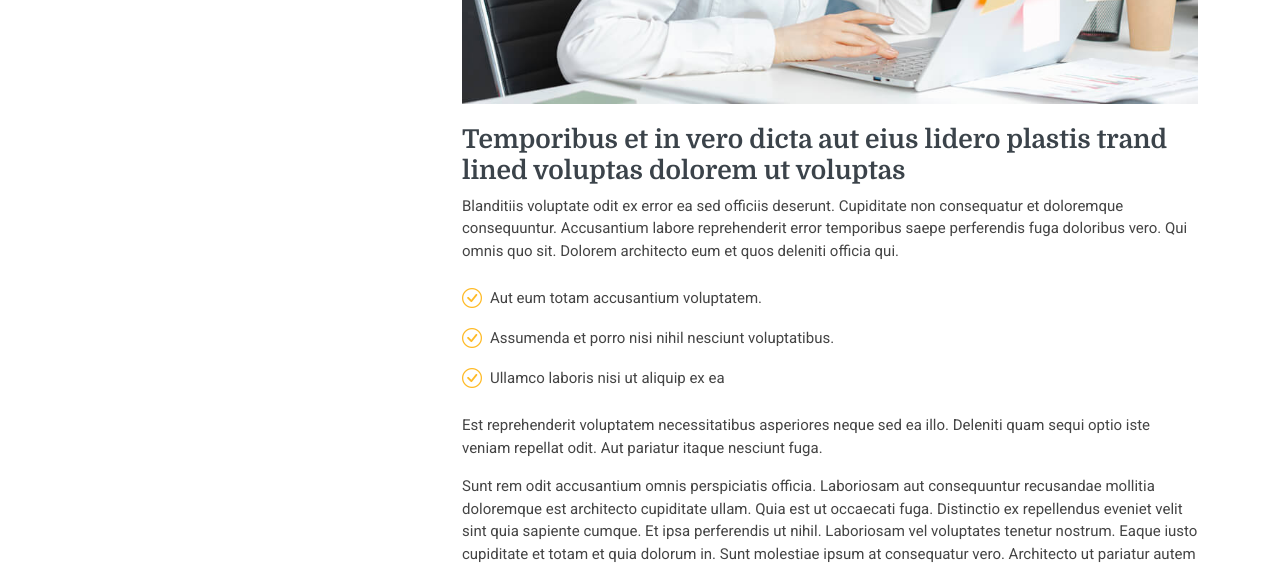
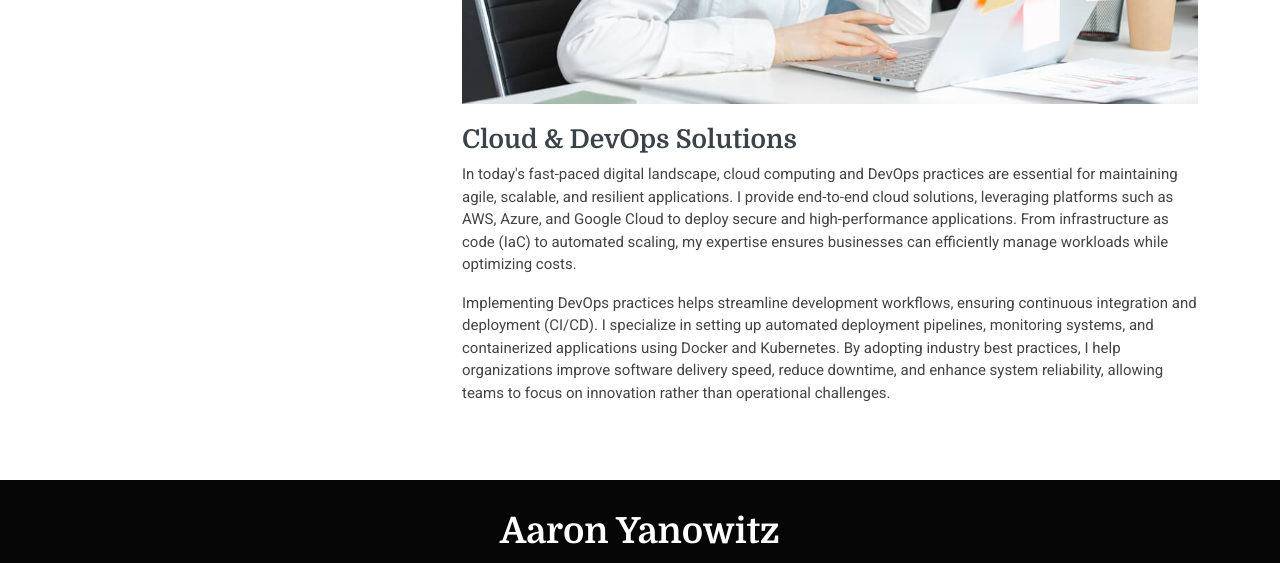
Before and after one commit to aaron-yanowitz/full-stack, a plain HTML site: page services/cloud.html in a window 1280 px wide. Shown: the part 810-1373 px from the top of the page. Drawn offline with Linux system fonts and the light colour scheme.

Commit message:
update services content

```diff
--- a/services/cloud.html
+++ b/services/cloud.html
@@ -96,20 +96,12 @@
 
           <div class="col-lg-8" data-aos="fade-up" data-aos-delay="200">
             <img src="../assets/img/services.jpg" alt="" class="img-fluid services-img">
-            <h3>Temporibus et in vero dicta aut eius lidero plastis trand lined voluptas dolorem ut voluptas</h3>
+            <h3>Cloud & DevOps Solutions</h3>
             <p>
-              Blanditiis voluptate odit ex error ea sed officiis deserunt. Cupiditate non consequatur et doloremque consequuntur. Accusantium labore reprehenderit error temporibus saepe perferendis fuga doloribus vero. Qui omnis quo sit. Dolorem architecto eum et quos deleniti officia qui.
-            </p>
-            <ul>
-              <li><i class="bi bi-check-circle"></i> <span>Aut eum totam accusantium voluptatem.</span></li>
-              <li><i class="bi bi-check-circle"></i> <span>Assumenda et porro nisi nihil nesciunt voluptatibus.</span></li>
-              <li><i class="bi bi-check-circle"></i> <span>Ullamco laboris nisi ut aliquip ex ea</span></li>
-            </ul>
-            <p>
-              Est reprehenderit voluptatem necessitatibus asperiores neque sed ea illo. Deleniti quam sequi optio iste veniam repellat odit. Aut pariatur itaque nesciunt fuga.
+              In today's fast-paced digital landscape, cloud computing and DevOps practices are essential for maintaining agile, scalable, and resilient applications. I provide end-to-end cloud solutions, leveraging platforms such as AWS, Azure, and Google Cloud to deploy secure and high-performance applications. From infrastructure as code (IaC) to automated scaling, my expertise ensures businesses can efficiently manage workloads while optimizing costs.
             </p>
             <p>
-              Sunt rem odit accusantium omnis perspiciatis officia. Laboriosam aut consequuntur recusandae mollitia doloremque est architecto cupiditate ullam. Quia est ut occaecati fuga. Distinctio ex repellendus eveniet velit sint quia sapiente cumque. Et ipsa perferendis ut nihil. Laboriosam vel voluptates tenetur nostrum. Eaque iusto cupiditate et totam et quia dolorum in. Sunt molestiae ipsum at consequatur vero. Architecto ut pariatur autem ad non cumque nesciunt qui maxime. Sunt eum quia impedit dolore alias explicabo ea.
+              Implementing DevOps practices helps streamline development workflows, ensuring continuous integration and deployment (CI/CD). I specialize in setting up automated deployment pipelines, monitoring systems, and containerized applications using Docker and Kubernetes. By adopting industry best practices, I help organizations improve software delivery speed, reduce downtime, and enhance system reliability, allowing teams to focus on innovation rather than operational challenges.
             </p>
           </div>
 
```
Also changed, not shown: services/api.html (+3 -11 lines), services/architecture.html (+3 -11 lines), services/web.html (+3 -11 lines).
